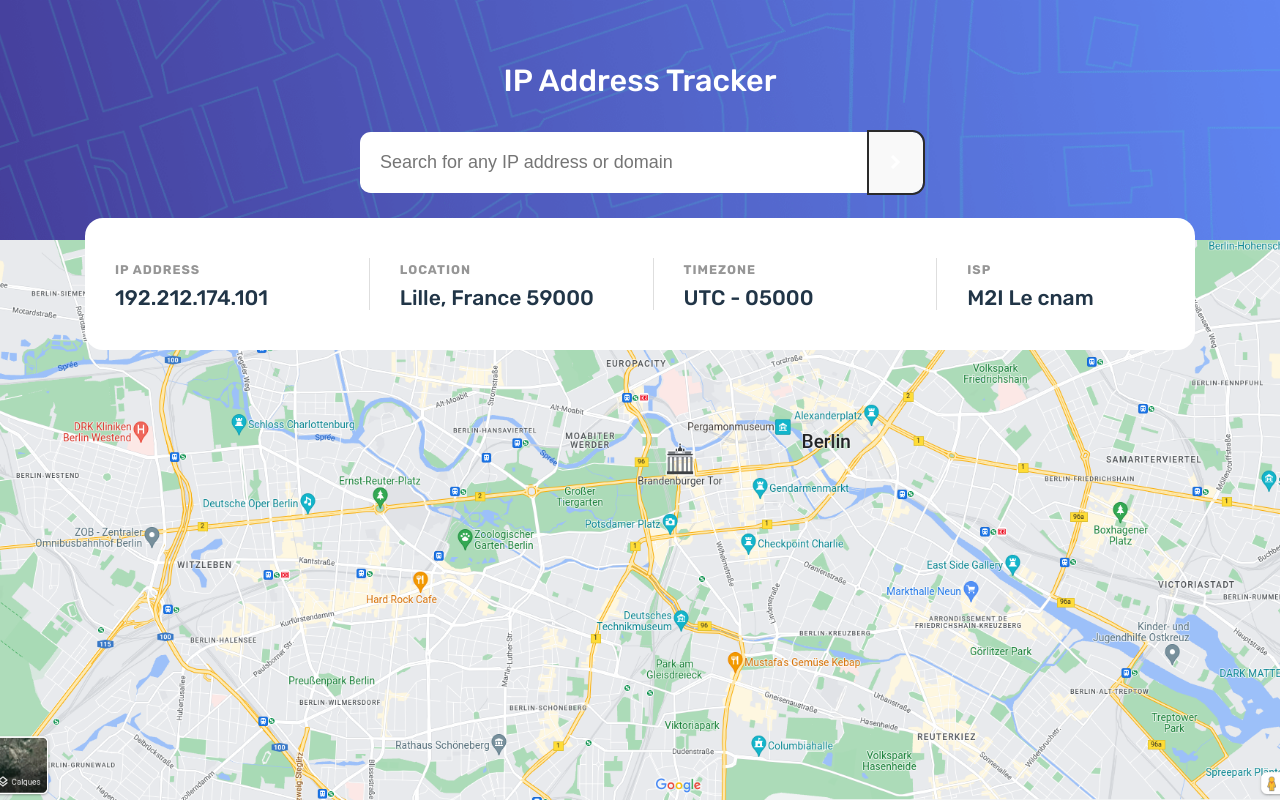
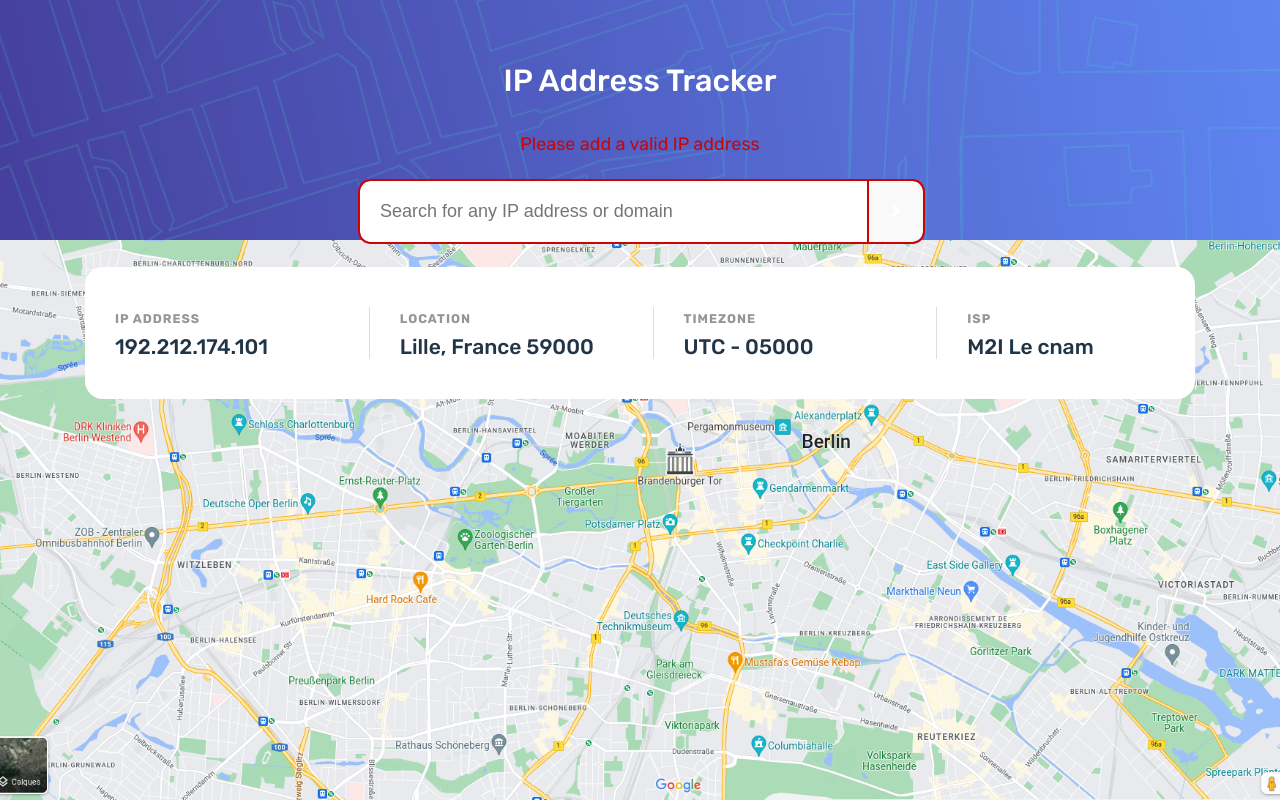
Before and after one commit to arnaudouttier/ip-address-frontend-mentor-ao, a Vue app: page / in a window 1280 px wide. Both pictures are taken after a click on the button 895 px from the left and 162 px from the top of the page. Built offline with nearby package versions, Linux system fonts and the light colour scheme; no server answers.

Commit message:
check valid ip address

```diff
--- a/src/components/IpApiInput.vue
+++ b/src/components/IpApiInput.vue
@@ -3,19 +3,27 @@
 import axios from 'axios';
 
 const response = ref(null)
+let userIp = ref(null)
+let isValidIp = true
+const ipv4Regex = /^(25[0-5]|2[0-4][0-9]|[01]?[0-9][0-9]?)\.(25[0-5]|2[0-4][0-9]|[01]?[0-9][0-9]?)\.(25[0-5]|2[0-4][0-9]|[01]?[0-9][0-9]?)\.(25[0-5]|2[0-4][0-9]|[01]?[0-9][0-9]?)$/
+
 
 const fetchApiGeo = async () => {
-  try {
-    response.value = await axios.get("https://geo.ipify.org/api/v2/country,city?apiKey=at_EsRwPew8lc3DElLNSTB2UbMbtP6du&ipAddress=192.169.69.2")
+
+  isValidIp = ipv4Regex.test(userIp.value)
+
+  if (isValidIp) {
+    try {
+      response.value = await axios.get(`https://geo.ipify.org/api/v2/country,city?apiKey=at_EsRwPew8lc3DElLNSTB2UbMbtP6du&ipAddress=${userIp.value}`)
+    }
+    catch (err) {
+      console.error(err)
+    }
   }
-  catch (err) {
-    console.error(err)
-  }
+
+  userIp.value = ""
+  userIp = ref(null)
 }
-
-onMounted(() => {
-  fetchApiGeo()
-})
 
 </script>
 
@@ -27,13 +35,19 @@
 
       <h1>IP Address Tracker</h1>
 
+      <span class="danger" v-if="!isValidIp">Please add a valid IP address</span>
+
       <div class="search">
-        <input type="text" value="" placeholder="Search for any IP address or domain">
-        <button class="btn btn-search">
+
+        <input type="text" @keyup.enter="fetchApiGeo" v-model="userIp" :class="{ warning: !isValidIp }"
+          placeholder="Search for any IP address or domain" />
+
+        <button class="btn btn-search" :class="{ warning: !isValidIp }" @click="fetchApiGeo">
           <svg xmlns="http://www.w3.org/2000/svg" width="11" height="14">
             <path fill="none" stroke="#FFF" stroke-width="3" d="M2 1l6 6-6 6" />
           </svg>
         </button>
+
       </div>
       <!-- .search -->
 
@@ -66,6 +80,11 @@
 </template>
 
 <style scoped>
+/* class */
+.warning {
+  outline: 2px solid #CD0404;
+}
+
 .map {
   height: 60vh;
   background-image: url("../assets/images/map.png");
@@ -90,6 +109,10 @@
   font-size: 1.7rem;
   color: #fff;
   margin-bottom: 10px;
+}
+
+.api-input .danger {
+  color: #CD0404;
 }
 
 .search {
@@ -126,7 +149,6 @@
   padding-inline: 0;
 }
 
-
 .result .item-title {
   font-size: .7rem;
   font-weight: 700;
@@ -143,7 +165,7 @@
     top: -36%
   }
 
-  .search{
+  .search {
     max-width: 560px;
   }
 
```
Also changed, not shown: src/assets/images/Opera Snapshot_2023-01-12_191333_bergerat.votre-projet.com.png (added).
